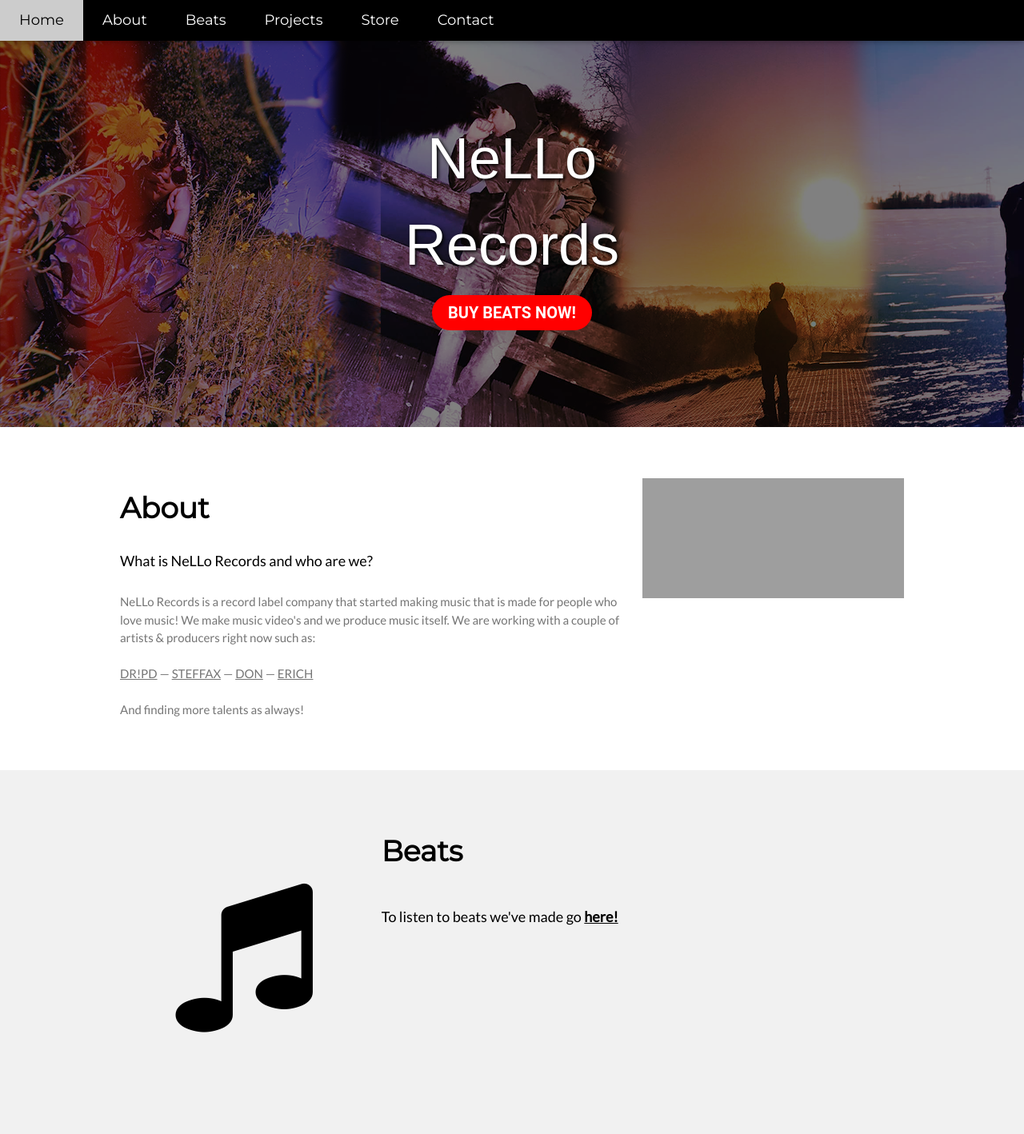
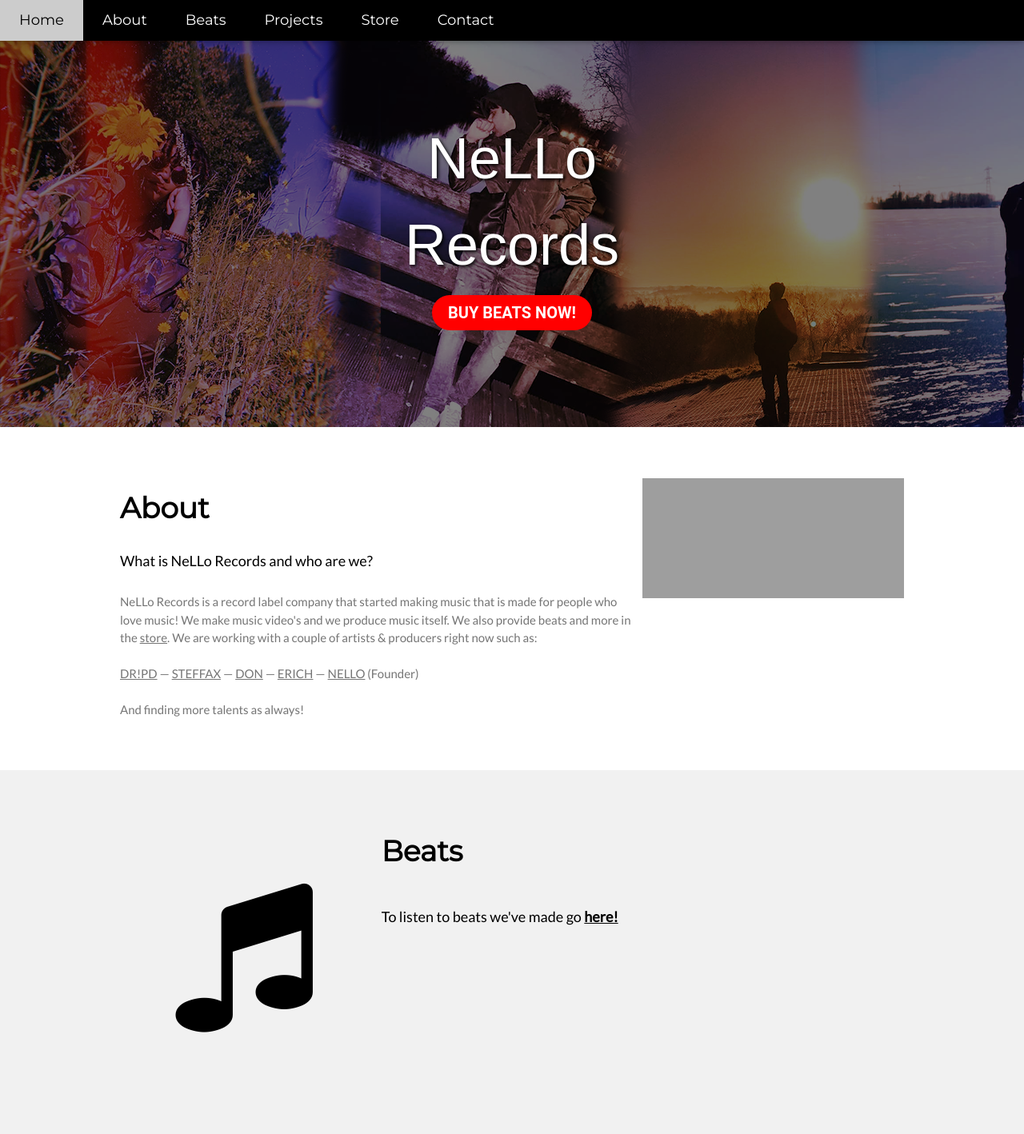
Before and after one commit to Niels1325/NELLORECORDS, a PHP site: page / in a window 1280 px wide. Shown: the top 1418 px of the page at 80% size. Run offline with PHP 8.4, Linux system fonts and the light colour scheme; grey boxes are pictures that could not be loaded.

Commit message:
fixed about

```diff
--- a/index.html
+++ b/index.html
@@ -64,8 +64,8 @@
             <h5 class="w3-padding-16">What is NeLLo Records and who are we?</h5>
 
             <p class="w3-text-grey">NeLLo Records is a record label company that started making music that is made for people who <br> love music!
-            We make music video's and we produce music itself.
-            We are working with a couple of artists & producers right now such as: <br><br> <a class="socialbtn" href="https://www.youtube.com/watch?v=dIPixEva63o" target="_blank">DR!PD</a> — <a class="socialbtn" href="https://www.youtube.com/watch?v=zTV43RdgyOA" target="_blank">STEFFAX</a> — <a class="socialbtn" href="https://www.youtube.com/watch?v=lVBFiotFUlM" target="_blank">DON</a> — <a class="socialbtn" href="https://soundcloud.com/user-990548504" target="_blank">ERICH</a>
+            We make music video's and we produce music itself. We also provide beats and more in the <a href="#store">store</a>.
+            We are working with a couple of artists & producers right now such as: <br><br> <a class="socialbtn" href="https://www.youtube.com/watch?v=dIPixEva63o" target="_blank">DR!PD</a> — <a class="socialbtn" href="https://www.youtube.com/watch?v=zTV43RdgyOA" target="_blank">STEFFAX</a> — <a class="socialbtn" href="https://www.youtube.com/watch?v=lVBFiotFUlM" target="_blank">DON</a> — <a class="socialbtn" href="https://www.instagram.com/erik.stappenbelt/" target="_blank">ERICH</a> — <a class="socialbtn" href="https://www.instagram.com/prodnello/" target="_blank">NELLO</a> (Founder)
             <br><br> And finding more talents as always!
             </p>
         </div>
--- a/index.php
+++ b/index.php
@@ -1,14 +1,25 @@
 <!DOCTYPE html>
 <html lang="en">
 <title>Home</title>
+
 <meta charset="UTF-8">
 <meta name="viewport" content="width=device-width, initial-scale=1">
+<meta name="description" content="NeLLo Records Official Website, Buy your quality beats here!"/>
+<meta property="og:title" content="NeLLo Records"/>
+<meta property="og:description" content="NeLLo Records Official Website, Buy your quality beats here!">
+<meta property="og:image" itemprop="image" content="nellorecords.com/images/nellorecords.png">
+<meta property="og:url" content="https://nellorecords.com">
+<meta name="twitter:image" content="https://nellorecords.com/images/nellorecords.png">
+<meta name="twitter:card" content="summary_large_image">
+<meta property="og:site_name" content="NeLLo Records">
+
 <link rel="stylesheet" href="https://www.w3schools.com/w3css/4/w3.css">
 <link rel="stylesheet" href="styles.css">
 <link rel="stylesheet" href="https://fonts.googleapis.com/css?family=Lato">
 <link rel="stylesheet" href="https://fonts.googleapis.com/css?family=Montserrat">
 <link rel="stylesheet" href="https://cdnjs.cloudflare.com/ajax/libs/font-awesome/4.7.0/css/font-awesome.min.css">
 <link rel="icon" type="image/ico" href="images/favicon.ico/">
+
 <style>
     body,h1,h2,h3,h4,h5,h6 {font-family: "Lato", sans-serif}
     .w3-bar,h1,button {font-family: "Montserrat", sans-serif}
@@ -53,8 +64,8 @@
             <h5 class="w3-padding-16">What is NeLLo Records and who are we?</h5>
 
             <p class="w3-text-grey">NeLLo Records is a record label company that started making music that is made for people who <br> love music!
-                We make music video's and we produce music itself.
-                We are working with a couple of artists & producers right now such as: <br><br> <a class="socialbtn" href="https://www.youtube.com/watch?v=dIPixEva63o" target="_blank">DR!PD</a> — <a class="socialbtn" href="https://www.youtube.com/watch?v=zTV43RdgyOA" target="_blank">STEFFAX</a> — <a class="socialbtn" href="https://www.youtube.com/watch?v=lVBFiotFUlM" target="_blank">DON</a> — <a class="socialbtn" href="https://soundcloud.com/user-990548504" target="_blank">ERICH</a>
+                We make music video's and we produce music itself. We also provide beats and more in the <a href="#store">store</a>.
+                We are working with a couple of artists & producers right now such as: <br><br> <a class="socialbtn" href="https://www.youtube.com/watch?v=dIPixEva63o" target="_blank">DR!PD</a> — <a class="socialbtn" href="https://www.youtube.com/watch?v=zTV43RdgyOA" target="_blank">STEFFAX</a> — <a class="socialbtn" href="https://www.youtube.com/watch?v=lVBFiotFUlM" target="_blank">DON</a> — <a class="socialbtn" href="https://www.instagram.com/erik.stappenbelt/" target="_blank">ERICH</a> — <a class="socialbtn" href="https://www.instagram.com/prodnello/" target="_blank">NELLO</a> (Founder)
                 <br><br> And finding more talents as always!
             </p>
         </div>
```
Also changed, not shown: index.md (+13 -2 lines).
